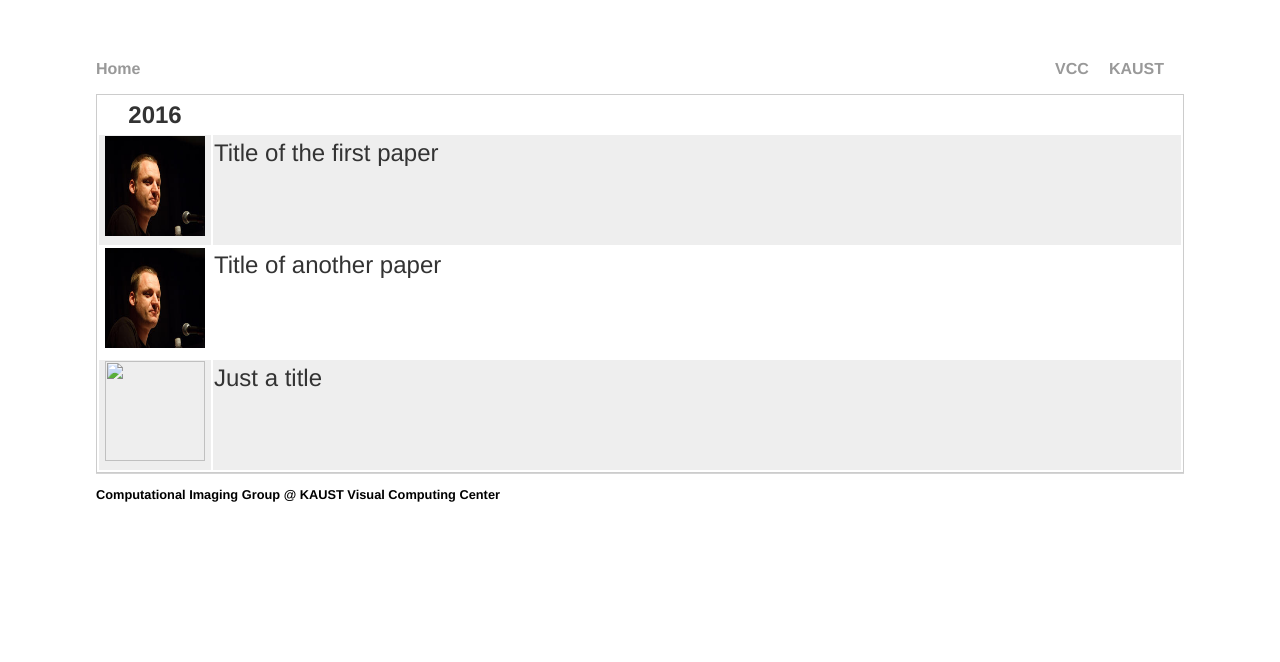
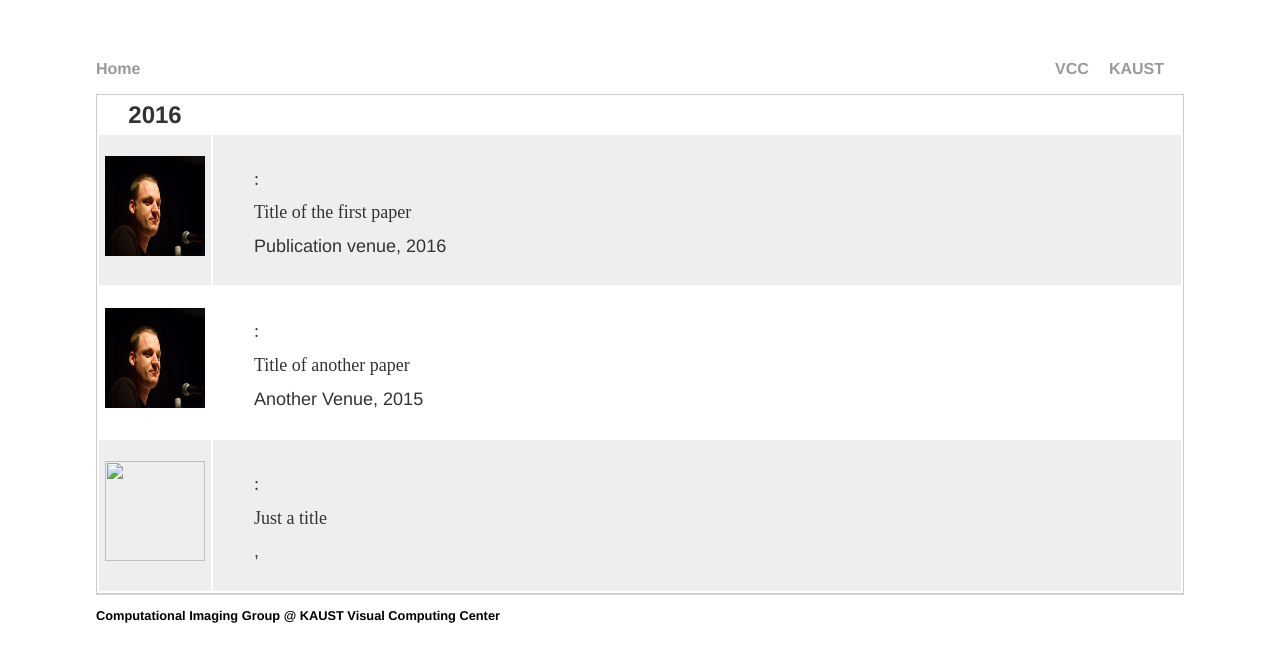
Before and after one commit to vccimaging/vccimaging.github.io, a Jekyll site: the page built from publications.html, in a window 1280 px wide. Shown: the top 662 px of the page. Built offline with Jekyll 4.4.1, drawn with Linux system fonts in a browser that asks for light colours.

Commit message:
Update publications.html

```diff
--- a/publications.html
+++ b/publications.html
@@ -14,7 +14,13 @@ title: VCC Imaging Group
 {% for pub in site.data.publications %}
     <tr>
       <td style="vertical-align:middle;text-align:center;"> <img src="{{pub.Image}}" width=100 height=100>
-      <td style="vertical-align:top;text-align:left;"> {{ pub.Title | link pub.PDF }} </td>
+      <td style="vertical-align:top;text-align:left;">
+        <ul style="list-style:none;">
+          <li> <pub-authors> {{ pub.authors }}: </pub-authors></li>
+          <li> <pub-title> {{ pub.Title | link pub.PDF }} </pub-title> </li>
+          <li> <pub-normal> {{ pub.Venue }}, {{ pub.Year }} </pub-normal> </li>
+        </ul>
+      </td>
     </tr>
 {% endfor %}
   </tbody>
```
